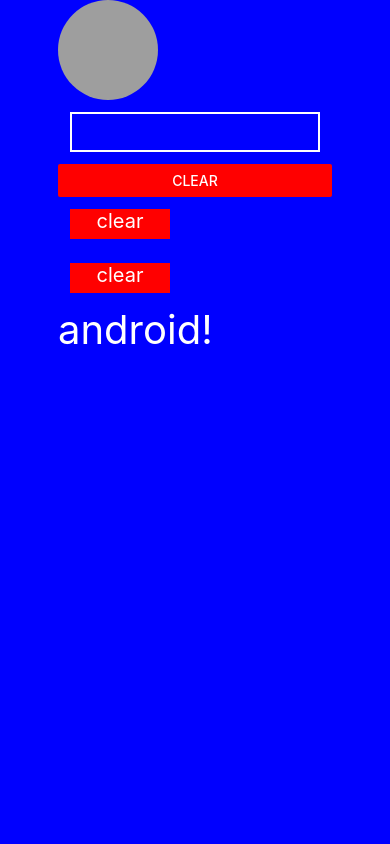
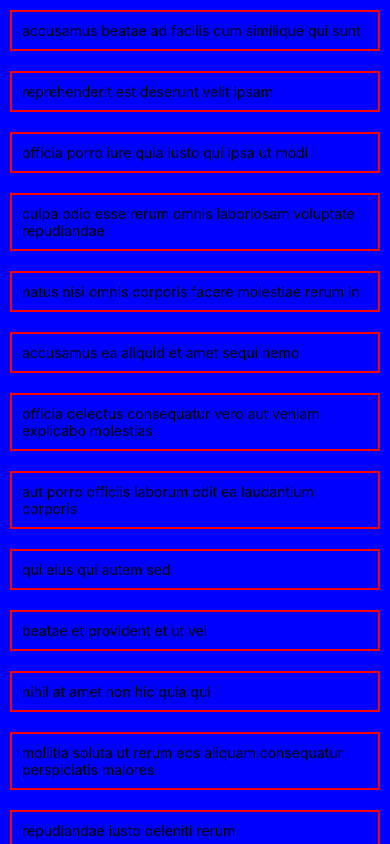
Before and after one commit to abbas-77/native-app, a React Native app: screen / in a window 390 px wide. Built offline with nearby package versions, Linux system fonts and the light colour scheme; grey boxes are pictures that could not be loaded.

Commit message:
add flatlist

```diff
--- a/App.js
+++ b/App.js
@@ -10,6 +10,7 @@ import {
   ScrollView,
   StatusBar,
   RefreshControl,
+  FlatList,
 } from "react-native";
 import Home from "./home/Index";
 import { useState } from "react";
@@ -17,6 +18,232 @@ import { useState } from "react";
 function App() {
   const [text, setText] = useState("");
   const [refreshing, setRefreshing] = useState(false);
+
+  const data = [
+    {
+      albumId: 1,
+      id: 1,
+      title: "accusamus beatae ad facilis cum similique qui sunt",
+      url: "https://via.placeholder.com/600/92c952",
+      thumbnailUrl: "https://via.placeholder.com/150/92c952",
+    },
+    {
+      albumId: 1,
+      id: 2,
+      title: "reprehenderit est deserunt velit ipsam",
+      url: "https://via.placeholder.com/600/771796",
+      thumbnailUrl: "https://via.placeholder.com/150/771796",
+    },
+    {
+      albumId: 1,
+      id: 3,
+      title: "officia porro iure quia iusto qui ipsa ut modi",
+      url: "https://via.placeholder.com/600/24f355",
+      thumbnailUrl: "https://via.placeholder.com/150/24f355",
+    },
+    {
+      albumId: 1,
+      id: 4,
+      title: "culpa odio esse rerum omnis laboriosam voluptate repudiandae",
+      url: "https://via.placeholder.com/600/d32776",
+      thumbnailUrl: "https://via.placeholder.com/150/d32776",
+    },
+    {
+      albumId: 1,
+      id: 5,
+      title: "natus nisi omnis corporis facere molestiae rerum in",
+      url: "https://via.placeholder.com/600/f66b97",
+      thumbnailUrl: "https://via.placeholder.com/150/f66b97",
+    },
+    {
+      albumId: 1,
+      id: 6,
+      title: "accusamus ea aliquid et amet sequi nemo",
+      url: "https://via.placeholder.com/600/56a8c2",
+      thumbnailUrl: "https://via.placeholder.com/150/56a8c2",
+    },
+    {
+      albumId: 1,
+      id: 7,
+      title: "officia delectus consequatur vero aut veniam explicabo molestias",
+      url: "https://via.placeholder.com/600/b0f7cc",
+      thumbnailUrl: "https://via.placeholder.com/150/b0f7cc",
+    },
+    {
+      albumId: 1,
+      id: 8,
+      title: "aut porro officiis laborum odit ea laudantium corporis",
+      url: "https://via.placeholder.com/600/54176f",
+      thumbnailUrl: "https://via.placeholder.com/150/54176f",
+    },
+    {
+      albumId: 1,
+      id: 9,
+      title: "qui eius qui autem sed",
+      url: "https://via.placeholder.com/600/51aa97",
+      thumbnailUrl: "https://via.placeholder.com/150/51aa97",
+    },
+    {
+      albumId: 1,
+      id: 10,
+      title: "beatae et provident et ut vel",
+      url: "https://via.placeholder.com/600/810b14",
+      thumbnailUrl: "https://via.placeholder.com/150/810b14",
+    },
+    {
+      albumId: 1,
+      id: 11,
+      title: "nihil at amet non hic quia qui",
+      url: "https://via.placeholder.com/600/1ee8a4",
+      thumbnailUrl: "https://via.placeholder.com/150/1ee8a4",
+    },
+    {
+      albumId: 1,
+      id: 12,
+      title:
+        "mollitia soluta ut rerum eos aliquam consequatur perspiciatis maiores",
+      url: "https://via.placeholder.com/600/66b7d2",
+      thumbnailUrl: "https://via.placeholder.com/150/66b7d2",
+    },
+    {
+      albumId: 1,
+      id: 13,
+      title: "repudiandae iusto deleniti rerum",
+      url: "https://via.placeholder.com/600/197d29",
+      thumbnailUrl: "https://via.placeholder.com/150/197d29",
+    },
+    {
+      albumId: 1,
+      id: 14,
+      title: "est necessitatibus architecto ut laborum",
+      url: "https://via.placeholder.com/600/61a65",
+      thumbnailUrl: "https://via.placeholder.com/150/61a65",
+    },
+    {
+      albumId: 1,
+      id: 15,
+      title: "harum dicta similique quis dolore earum ex qui",
+      url: "https://via.placeholder.com/600/f9cee5",
+      thumbnailUrl: "https://via.placeholder.com/150/f9cee5",
+    },
+    {
+      albumId: 1,
+      id: 16,
+      title:
+        "iusto sunt nobis quasi veritatis quas expedita voluptatum deserunt",
+      url: "https://via.placeholder.com/600/fdf73e",
+      thumbnailUrl: "https://via.placeholder.com/150/fdf73e",
+    },
+    {
+      albumId: 1,
+      id: 17,
+      title: "natus doloribus necessitatibus ipsa",
+      url: "https://via.placeholder.com/600/9c184f",
+      thumbnailUrl: "https://via.placeholder.com/150/9c184f",
+    },
+    {
+      albumId: 1,
+      id: 18,
+      title: "laboriosam odit nam necessitatibus et illum dolores reiciendis",
+      url: "https://via.placeholder.com/600/1fe46f",
+      thumbnailUrl: "https://via.placeholder.com/150/1fe46f",
+    },
+    {
+      albumId: 1,
+      id: 19,
+      title: "perferendis nesciunt eveniet et optio a",
+      url: "https://via.placeholder.com/600/56acb2",
+      thumbnailUrl: "https://via.placeholder.com/150/56acb2",
+    },
+    {
+      albumId: 1,
+      id: 20,
+      title:
+        "assumenda voluptatem laboriosam enim consequatur veniam placeat reiciendis error",
+      url: "https://via.placeholder.com/600/8985dc",
+      thumbnailUrl: "https://via.placeholder.com/150/8985dc",
+    },
+    {
+      albumId: 1,
+      id: 21,
+      title: "ad et natus qui",
+      url: "https://via.placeholder.com/600/5e12c6",
+      thumbnailUrl: "https://via.placeholder.com/150/5e12c6",
+    },
+    {
+      albumId: 1,
+      id: 22,
+      title: "et ea illo et sit voluptas animi blanditiis porro",
+      url: "https://via.placeholder.com/600/45601a",
+      thumbnailUrl: "https://via.placeholder.com/150/45601a",
+    },
+    {
+      albumId: 1,
+      id: 23,
+      title: "harum velit vero totam",
+      url: "https://via.placeholder.com/600/e924e6",
+      thumbnailUrl: "https://via.placeholder.com/150/e924e6",
+    },
+    {
+      albumId: 1,
+      id: 24,
+      title: "beatae officiis ut aut",
+      url: "https://via.placeholder.com/600/8f209a",
+      thumbnailUrl: "https://via.placeholder.com/150/8f209a",
+    },
+    {
+      albumId: 1,
+      id: 25,
+      title: "facere non quis fuga fugit vitae",
+      url: "https://via.placeholder.com/600/5e3a73",
+      thumbnailUrl: "https://via.placeholder.com/150/5e3a73",
+    },
+    {
+      albumId: 1,
+      id: 26,
+      title: "asperiores nobis voluptate qui",
+      url: "https://via.placeholder.com/600/474645",
+      thumbnailUrl: "https://via.placeholder.com/150/474645",
+    },
+    {
+      albumId: 1,
+      id: 27,
+      title: "sit asperiores est quos quis nisi veniam error",
+      url: "https://via.placeholder.com/600/c984bf",
+      thumbnailUrl: "https://via.placeholder.com/150/c984bf",
+    },
+    {
+      albumId: 1,
+      id: 28,
+      title:
+        "non neque eligendi molestiae repudiandae illum voluptatem qui aut",
+      url: "https://via.placeholder.com/600/392537",
+      thumbnailUrl: "https://via.placeholder.com/150/392537",
+    },
+    {
+      albumId: 1,
+      id: 29,
+      title: "aut ipsam quos ab placeat omnis",
+      url: "https://via.placeholder.com/600/602b9e",
+      thumbnailUrl: "https://via.placeholder.com/150/602b9e",
+    },
+    {
+      albumId: 1,
+      id: 30,
+      title: "odio enim voluptatem quidem aut nihil illum",
+      url: "https://via.placeholder.com/600/372c93",
+      thumbnailUrl: "https://via.placeholder.com/150/372c93",
+    },
+  ];
+
+  const renderItem = ({ item }) => (
+    <View
+      style={{ borderWidth: 2, borderColor: "red", padding: 10, margin: 10 }}
+    >
+      <Text>{item.title}</Text>
+      <Image source={{ uri: item.url }} />
+    </View>
+  );
 
   return (
     <View style={styles.container}>
@@ -39,6 +266,14 @@ function App() {
       >
         {/* when you want a hidden or control statusbar use StatusBar */}
         <StatusBar hidden={true} />
+
+        <FlatList
+          //for scroll x
+          // horizontal={true}
+          data={data}
+          renderItem={renderItem}
+          keyExtractor={(item) => item.id}
+        />
 
         <Image
           source={{
```
